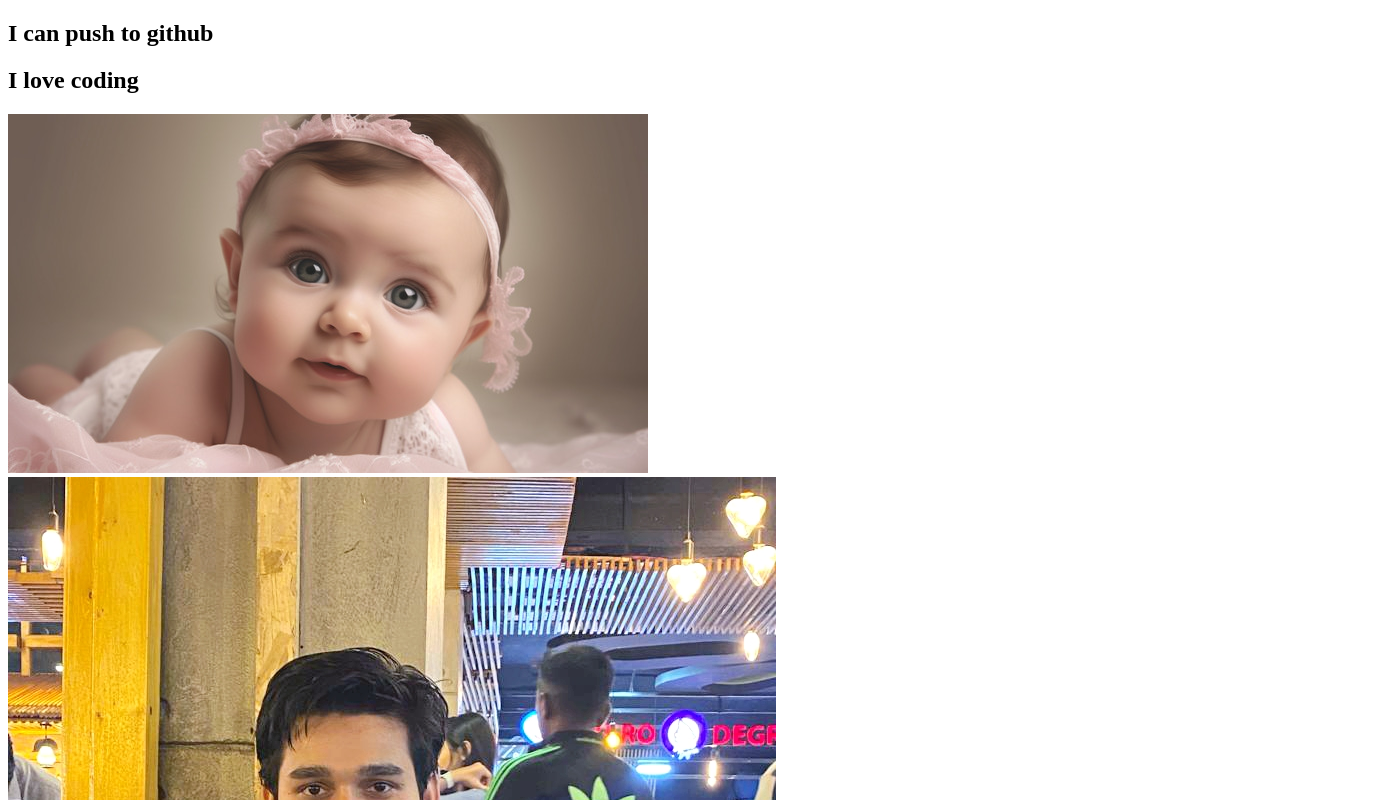
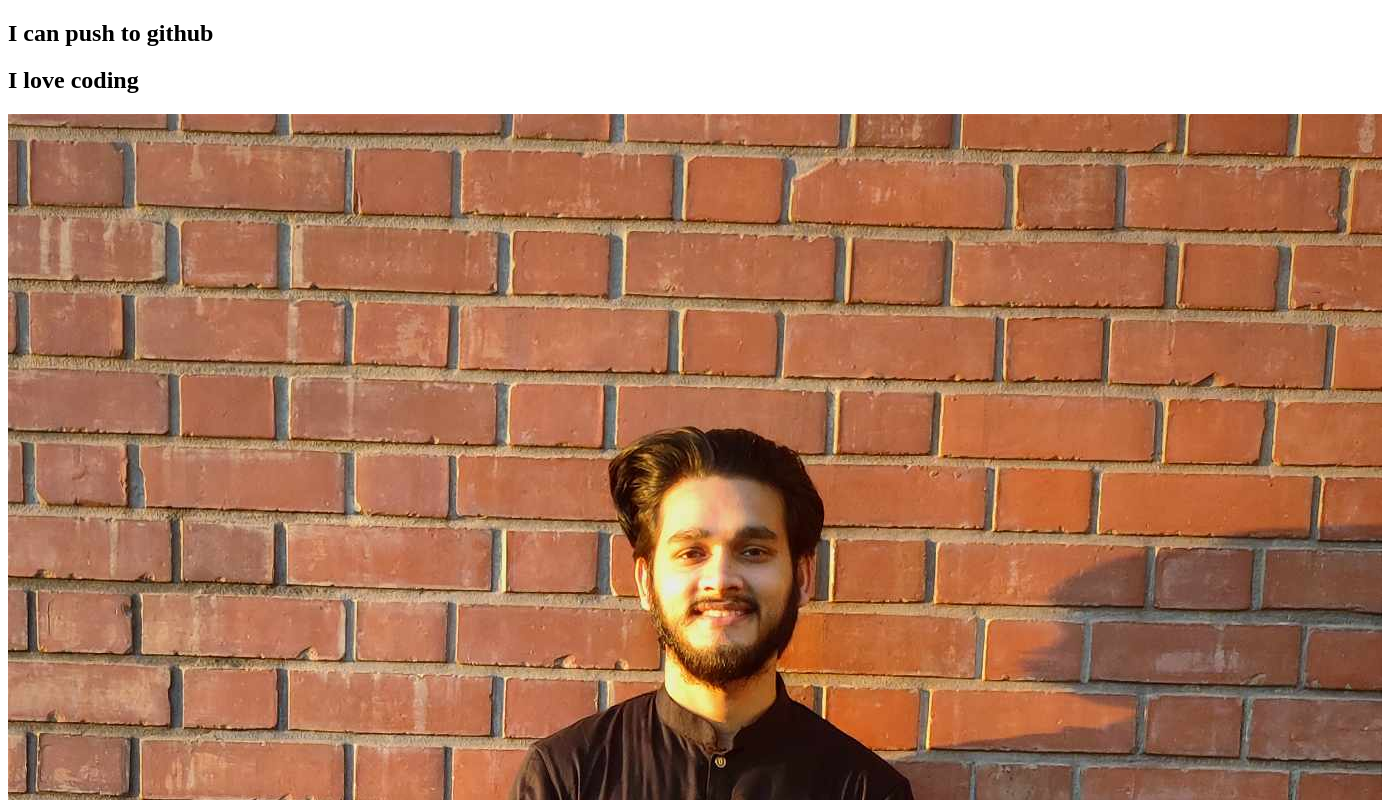
Before and after one commit to saiful-ST/my-second-repo, a plain HTML site: page index.html in a window 1280 px wide. Shown: the top 800 px of the page, 1382 px wide, since content can reach past the window. Drawn offline with Linux system fonts and the light colour scheme.

Commit message:
new pic added

```diff
--- a/index.html
+++ b/index.html
@@ -8,6 +8,7 @@
 <body>
     <h2>I can push to github</h2>
     <h2>I love coding</h2>
+    <img src="images/mine.jpg" alt="">
     <img src="baby.jpg" alt="">
     <img src="saif.jpg" alt="">
 </body>
```
Also changed, not shown: images/baby.jpg (added), images/bg-parade_of_homes_2016_03.jpg (added), images/logo.png (added), images/mine.jpg (added), images/received_216057544164833.jpeg (added), images/received_219951867579420.jpeg (added), images/received_222888570607559.jpeg (added), images/received_224807350360433.jpeg (added), images/saif.jpg (added).
